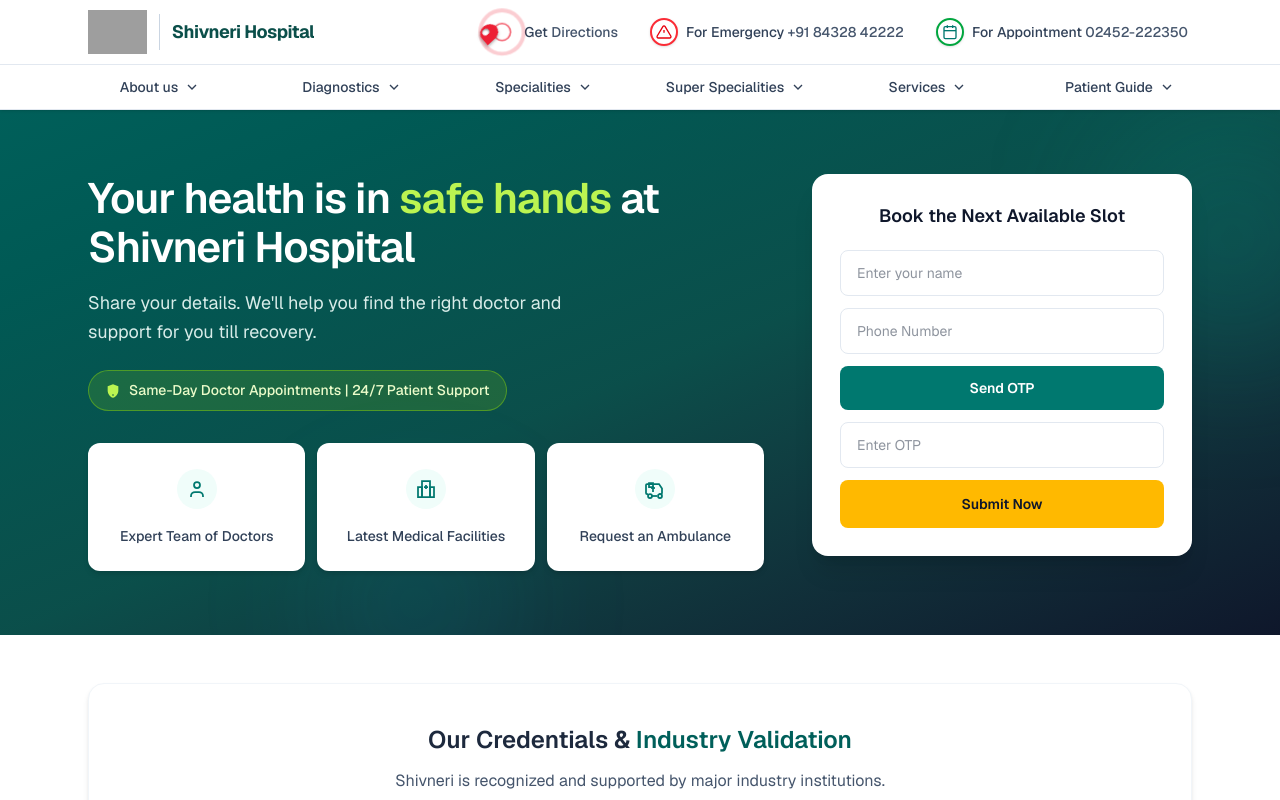
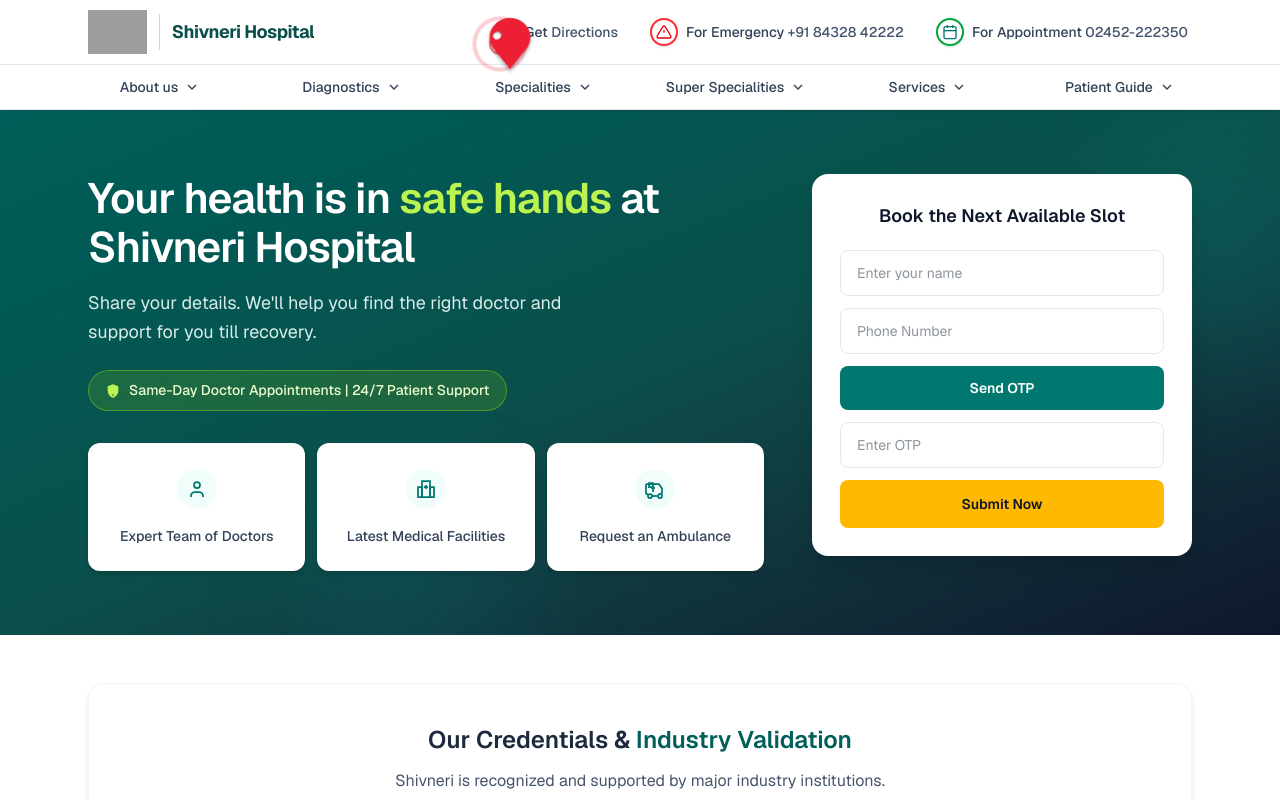
Before and after one commit to rp98nt/shivnerihospital, a Next.js app: page / in a window 1280 px wide. Shown: the top 800 px of the page. Built offline with nearby package versions, Linux system fonts and the light colour scheme; grey boxes are pictures that could not be loaded.

Commit message:
fix: realign directions map pin and beacon using original proportions

```diff
--- a/app/globals.css
+++ b/app/globals.css
@@ -267,22 +267,12 @@ body {
 
 .directions-marker-icon {
   position: relative;
-  display: block;
-  height: 1.75rem;
-  width: 1.75rem;
+  display: inline-block;
+  height: 2rem;
+  width: 2rem;
+  flex-shrink: 0;
   overflow: visible;
-}
-
-.directions-marker-icon__beacon {
-  position: absolute;
-  top: 50%;
-  left: 50%;
-  z-index: 0;
-  height: 1.25rem;
-  width: 1.25rem;
-  border-radius: 50%;
-  transform: translate(-50%, -50%);
-  pointer-events: none;
+  font-size: 8px;
 }
 
 .directions-marker-icon__pin {
@@ -290,10 +280,12 @@ body {
   top: 50%;
   left: 50%;
   z-index: 1;
-  height: 1.125rem;
-  width: 1.125rem;
-  transform-origin: 100% 100%;
-  transform: translate(-100%, -100%) perspective(40px) rotateX(20deg) rotateZ(-45deg);
+  height: 5em;
+  width: 5em;
+  margin: -2.2em 0 0 -1.3em;
+  padding: 0 3px 3px 0;
+  transform: perspective(40px) rotateX(20deg) rotateZ(-45deg);
+  transform-origin: 50% 50%;
   border-radius: 50% 50% 50% 0;
   background: #ed1f34;
   box-shadow: -1px 1px 3px rgb(0 0 0 / 35%);
@@ -302,13 +294,24 @@ body {
 .directions-marker-icon__pin::after {
   content: "";
   position: absolute;
-  top: 18%;
-  left: 18%;
-  height: 0.4375rem;
-  width: 0.4375rem;
+  height: 1em;
+  width: 1em;
+  margin: 1em 0 0 0.7em;
   border-radius: 50%;
   background: #ffffff;
   box-shadow: inset -1px 1px 2px hsl(0deg 0% 0% / 40%);
+}
+
+.directions-marker-icon__beacon {
+  position: absolute;
+  top: 50%;
+  left: 50%;
+  z-index: 0;
+  height: 3em;
+  width: 3em;
+  border-radius: 50%;
+  transform: translateX(-50%);
+  pointer-events: none;
 }
 
 .directions-marker-icon__beacon::before,
@@ -318,6 +321,7 @@ body {
   inset: 0;
   border-radius: 50%;
   box-shadow: 0 0 0 2px #ed1f34;
+  transform: scale(0.1);
   animation: directions-marker-beacon 2s infinite linear;
 }
 
```
